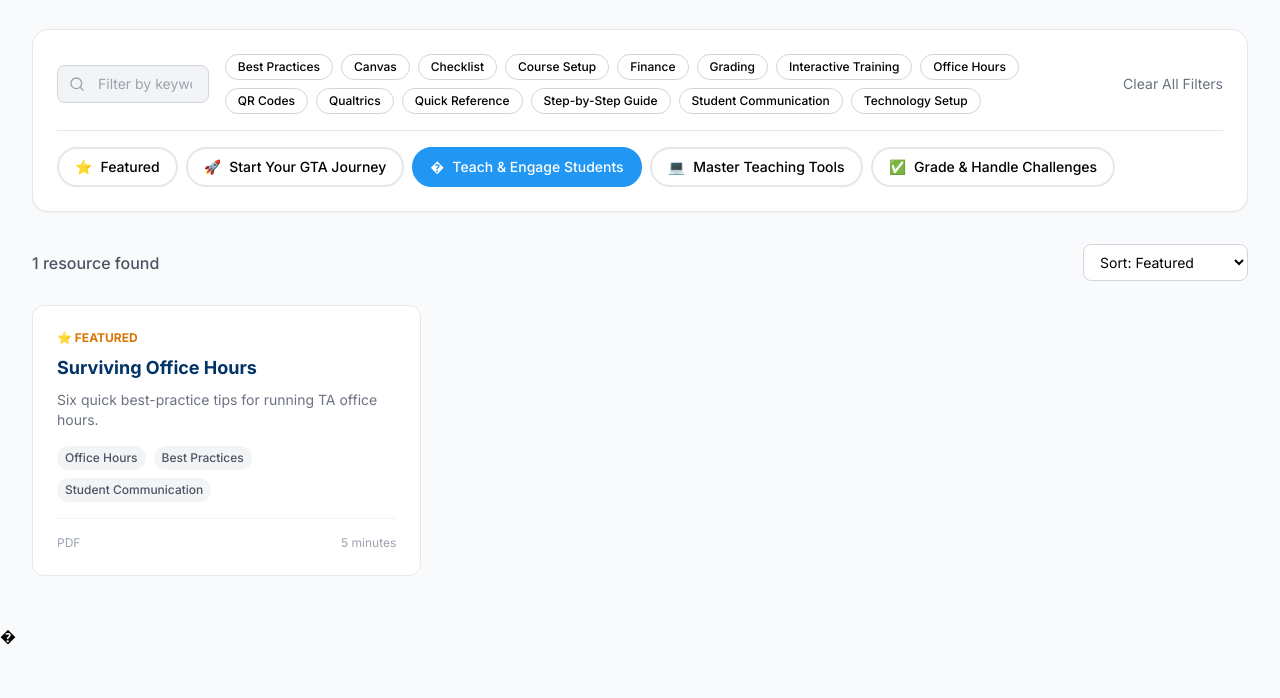
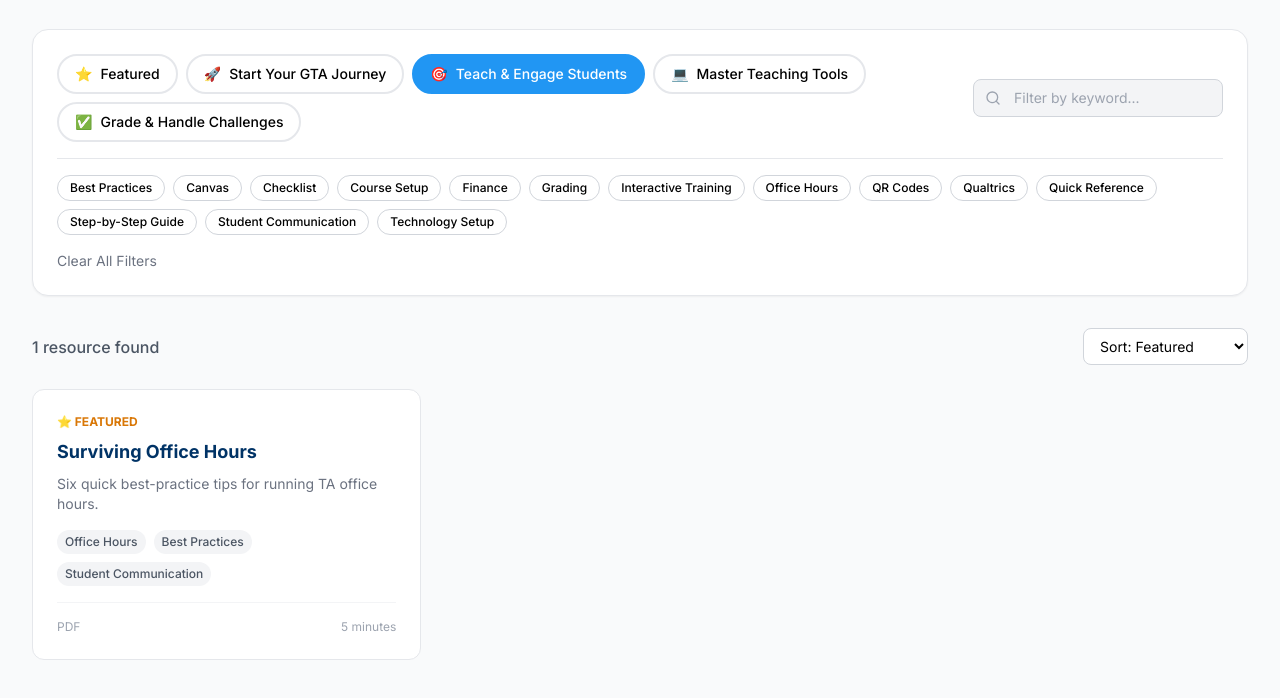
Before and after one commit to karinaykh/gta-hub, a plain HTML site: page index.html in a window 1280 px wide. Both pictures are taken after a click on the element 485 px from the left and 504 px from the top of the page. Shown: the part 152-850 px from the top of the page. Before the commit the page ends 800 px from the top, so only its background shows below. Drawn offline with nearby package versions, Linux system fonts and the light colour scheme.

Commit message:
Update index.html

```diff
--- a/index.html
+++ b/index.html
@@ -129,19 +129,21 @@
              </div>
              <!-- Filters Section -->
             <div class="bg-white p-6 rounded-2xl border border-gray-200 shadow-sm mb-8">
-                 <div class="flex flex-col md:flex-row items-start md:items-center justify-between mb-4 gap-4">
-                    <div class="relative w-full md:w-auto">
+                <div class="flex flex-col md:flex-row items-center justify-between gap-4 mb-4">
+                    <div id="category-buttons" class="flex flex-wrap gap-2">
+                        <!-- Category buttons will be loaded here -->
+                    </div>
+                    <div class="relative w-full md:w-auto md:min-w-[250px]">
                          <input type="text" id="library-search" placeholder="Filter by keyword..." class="w-full pl-10 pr-4 py-2 text-sm bg-gray-100 border border-gray-300 rounded-lg focus:ring-1 focus:ring-hkust-blue focus:border-hkust-blue outline-none">
                          <svg xmlns="http://www.w3.org/2000/svg" width="16" height="16" viewBox="0 0 24 24" fill="none" stroke="currentColor" stroke-width="2" stroke-linecap="round" stroke-linejoin="round" class="absolute left-3 top-1/2 -translate-y-1/2 text-gray-400"><circle cx="11" cy="11" r="8"></circle><line x1="21" y1="21" x2="16.65" y2="16.65"></line></svg>
                     </div>
-                    <div id="tag-filters" class="flex-grow flex flex-wrap items-center gap-2">
+                </div>
+                 <div class="flex flex-wrap items-center gap-4 pt-4 border-t border-gray-200">
+                     <div id="tag-filters" class="flex-grow flex flex-wrap items-center gap-2">
                         <!-- Tag filters will be loaded here -->
                     </div>
                      <button id="clear-filters-btn" class="text-sm text-gray-500 hover:text-hkust-blue transition-colors flex-shrink-0">Clear All Filters</button>
                  </div>
-                 <div id="category-buttons" class="flex flex-wrap gap-2 pt-4 border-t border-gray-200">
-                    <!-- Category buttons will be loaded here -->
-                </div>
             </div>
              <!-- Results Header -->
             <div class="flex flex-col sm:flex-row justify-between items-center mb-6 gap-4">
@@ -230,7 +232,7 @@
         const appData = {
             categories: [
                 { id: "start-journey", name: "Start Your GTA Journey", icon: "🚀", description: "Essential foundations for new GTAs", color: "success" },
-                { id: "teach-engage", name: "Teach & Engage Students", icon: "�", description: "Classroom interaction and student engagement", color: "info" },
+                { id: "teach-engage", name: "Teach & Engage Students", icon: "🎯", description: "Classroom interaction and student engagement", color: "info" },
                 { id: "master-tools", name: "Master Teaching Tools", icon: "💻", description: "Technology platforms and setup guides", color: "purple" },
                 { id: "grade-challenges", name: "Grade & Handle Challenges", icon: "✅", description: "Assessment, feedback, and problem-solving", color: "warning" }
             ],
@@ -438,7 +440,7 @@
             } else if (resource.file_type === 'External Website') {
                 resourceHTML = `<div class="p-8 text-center"><h1 class="text-3xl font-bold text-hkust-blue mb-2">${resource.title}</h1><p class="text-gray-600 max-w-lg mx-auto mb-6">${resource.description}</p><a href="${resource.external_url || '#'}" target="_blank" class="inline-block bg-accent text-white font-semibold px-8 py-3 rounded-lg hover:opacity-90 transition-opacity">🚀 Launch Interactive Resource</a></div><div class="bg-gray-50 p-8 border-t border-gray-200"><div class="flex flex-wrap gap-2 justify-center">${resource.tags.map(tag => `<span class="text-xs font-medium bg-gray-200 text-gray-700 px-2 py-1 rounded-full">${tag}</span>`).join('')}</div></div>`;
             } else { // Default to text-based content
-                resourceHTML = `<div class="p-8">${headerHTML}    <div class="prose prose-lg max-w-none text-gray-800 pt-8 border-t border-gray-200">
+                resourceHTML = `<div class="p-8">${headerHTML}<div class="prose prose-lg max-w-none text-gray-800 pt-8 border-t border-gray-200">
         <h2>Key Guidelines</h2>
         <p>When a student disputes a grade, the primary goal is to maintain a constructive and professional dialogue. It's an opportunity for clarification, not confrontation. This guide provides steps and scripted examples to navigate these conversations effectively.</p>
 
@@ -567,4 +569,3 @@
     </script>
 </body>
 </html>
-�
```
